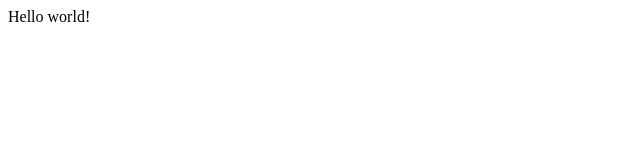
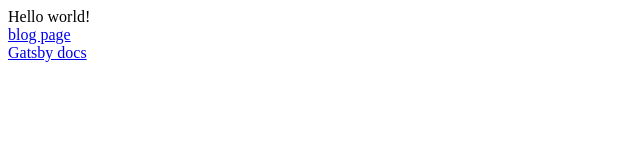
Before and after one commit to sergioviniciuss/gatsby-playground, a Gatsby site: page / in a window 1280 px wide. Shown: the whole page, without its empty margins (0-640 px from the left). Built offline with nearby package versions, Linux system fonts and the light colour scheme; Gatsby itself is replaced by a stand-in of ours.

Commit message:
WIP(navigation): Testing link with reloading

```diff
--- a/src/pages/blog.js
+++ b/src/pages/blog.js
@@ -4,6 +4,7 @@
   return (
     <div>
       <h1>this is our blog page</h1>
+      <a href="/">Home page</a>
     </div>
   )
 }
--- a/src/pages/index.js
+++ b/src/pages/index.js
@@ -1,5 +1,13 @@
 import React from "react"
 
 export default function Home() {
-  return <div>Hello world!</div>
+  return (
+    <div>
+      Hello world!
+      <div>
+        <a href="/blog/">blog page</a>
+      </div>
+      <a href="https://www.gatsbyjs.org/">Gatsby docs</a>
+    </div>
+  )
 }
```
